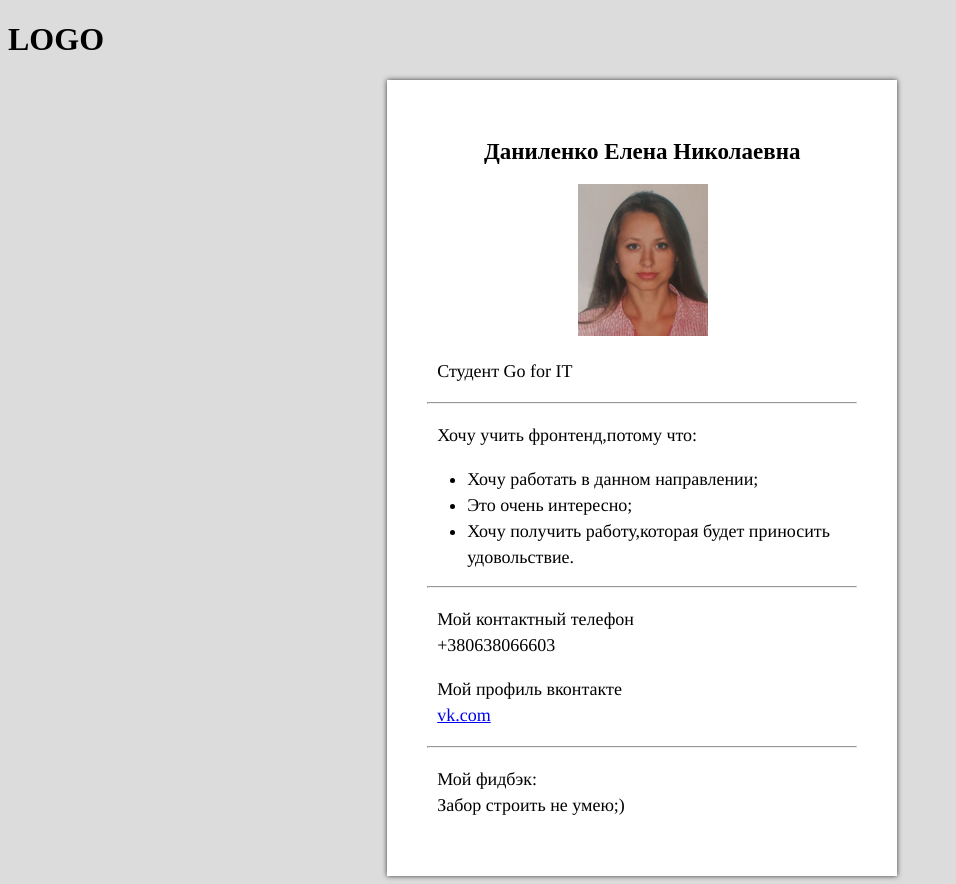
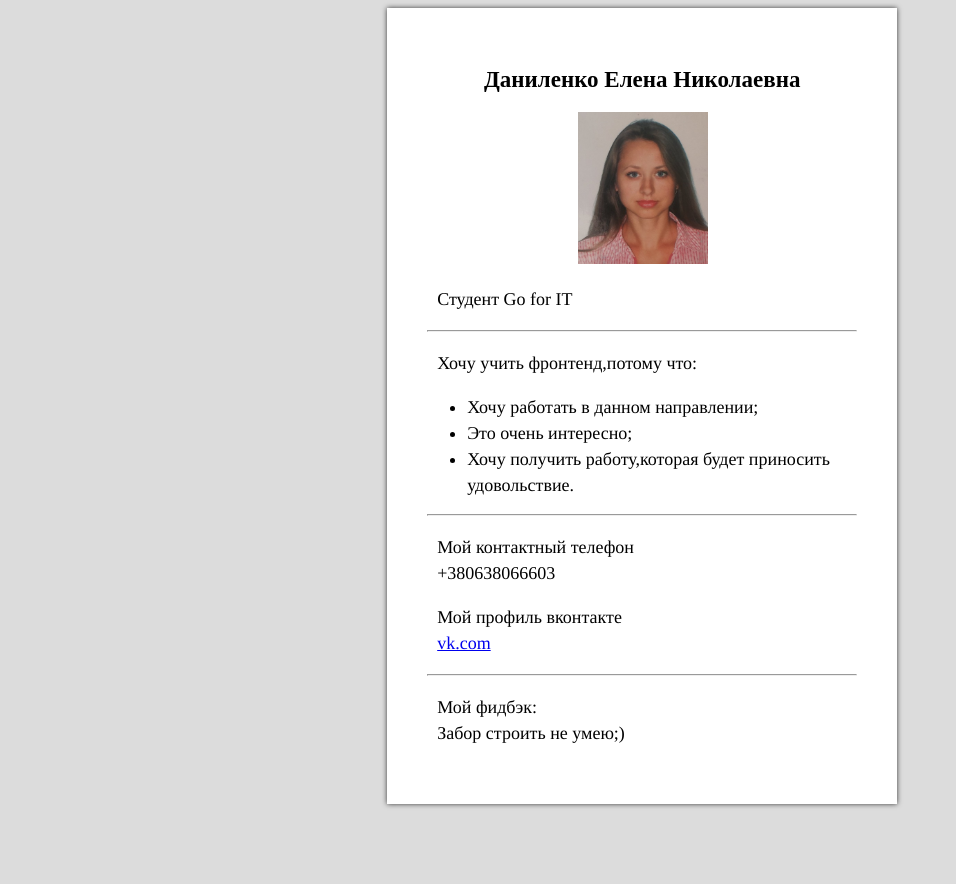
Before and after one commit to Elena8/homework, a plain HTML site: page index.html in a window 1280 px wide. Shown: the whole page, without its empty margins (0-956 px from the left). After the commit the page ends 812 px from the top, so only its background shows below. Drawn offline with Linux system fonts and the light colour scheme.

Commit message:
Update index.html

```diff
--- a/index.html
+++ b/index.html
@@ -6,7 +6,6 @@
   <link rel="stylesheet" href="css/style.css">
 </head>
   <body>
-    <div class="header"> <h1>LOGO</h1></div>
     <div class="main">
       <header>
       	<h2>Даниленко Елена Николаевна</h2>
```
